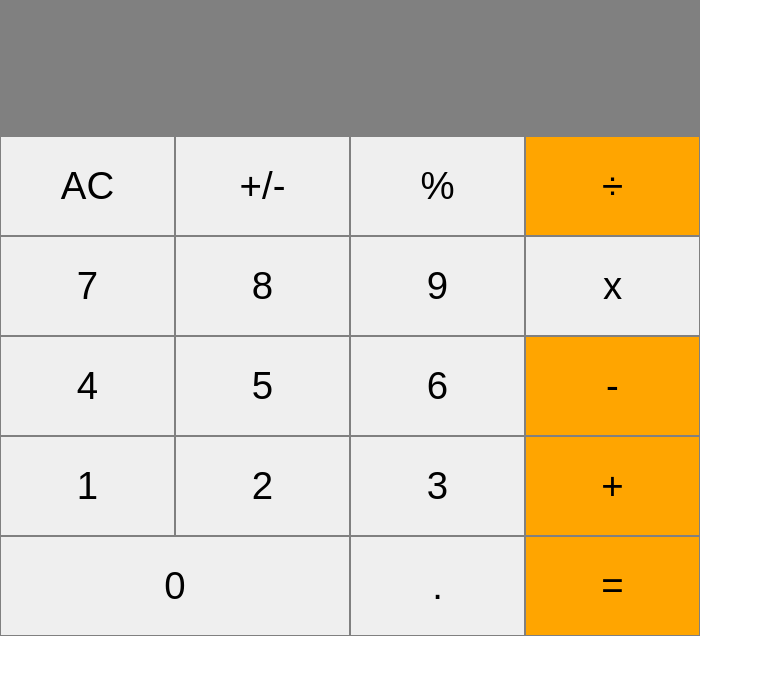
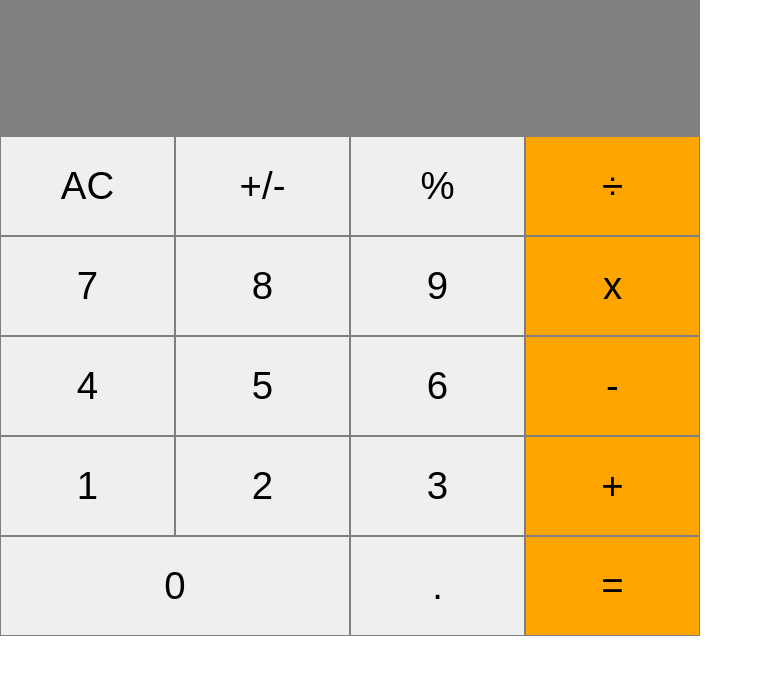
Before and after one commit to javitocor/calculator-React, a React (Create React App) app: page / in a window 1280 px wide. Shown: the top 674 px of the page, without its empty margins (0-763 px from the left). Built offline with nearby package versions, Linux system fonts and the light colour scheme.

Commit message:
Modify multpily simbol

```diff
--- a/src/components/ButtonPanel.js
+++ b/src/components/ButtonPanel.js
@@ -20,7 +20,7 @@ function ButtonPanel(props) {
               handleClick={handleClick}
               name={char}
               key={char}
-              color={!(char === '÷' || char === 'X' || char === '-' || char === '+' || char === '=') ? 'white' : 'orange'}
+              color={!(char === '÷' || char === 'x' || char === '-' || char === '+' || char === '=') ? 'white' : 'orange'}
               wide={(char === '0')}
             />
           ))}
```
